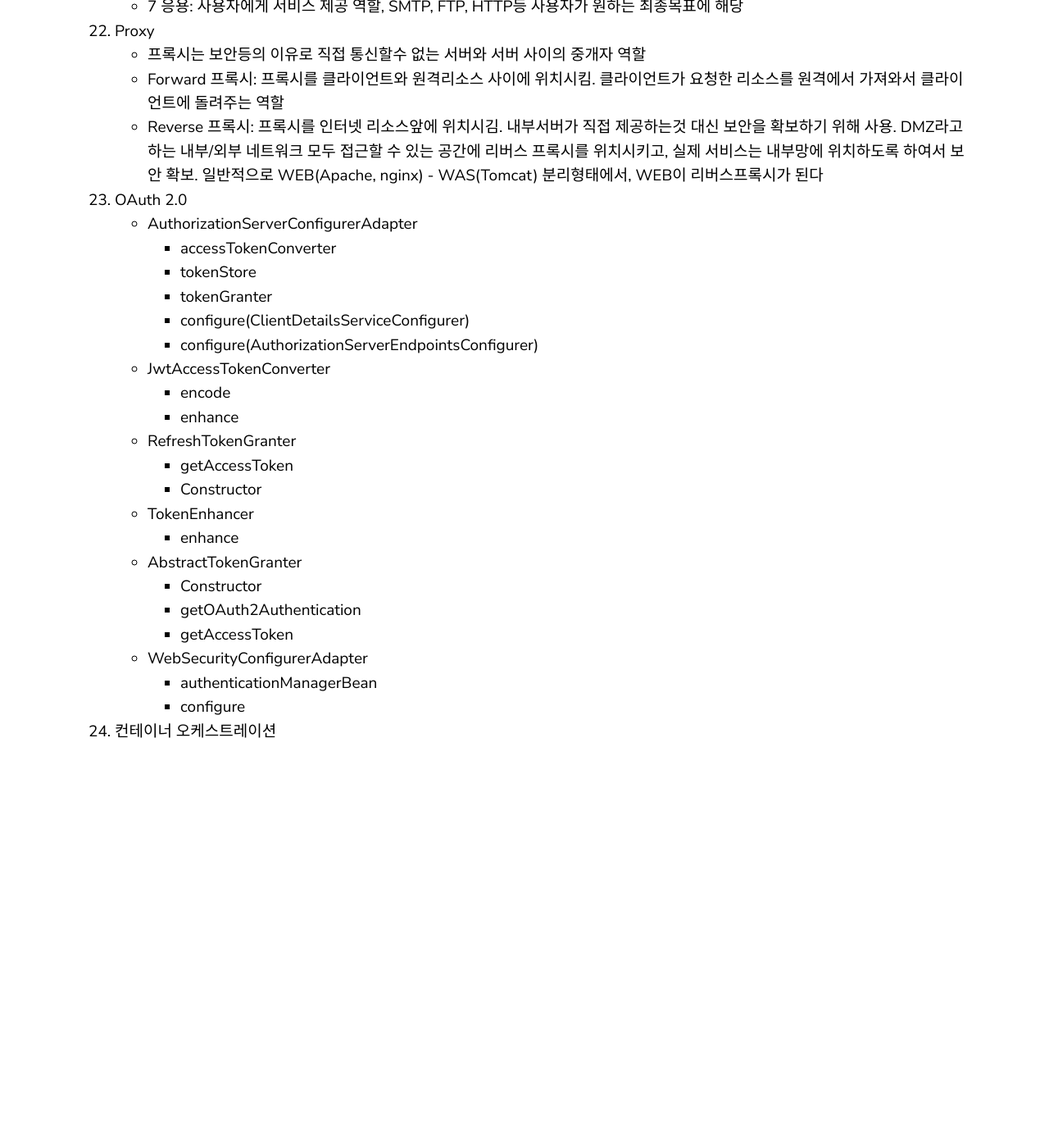
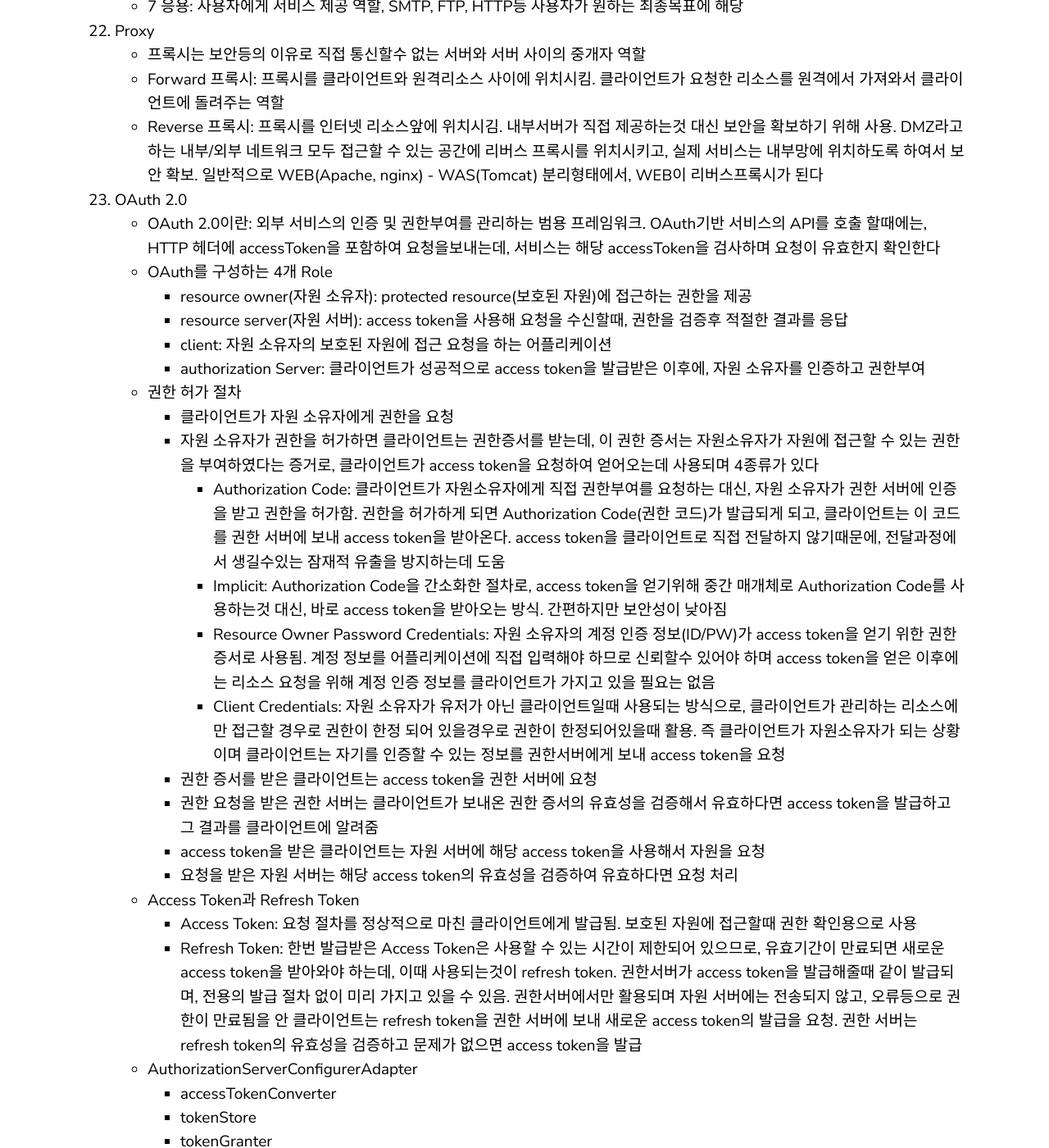
Before and after one commit to yoowonyoung/yoowonyoung.github.io, a Jekyll site: the page built from _posts/2020-08-11-Interview-03.md, in a window 1280 px wide and 1400 px high, scrolled down 18614 px. Shown: the whole window at 82% size. Built offline with Jekyll 4.4.1, drawn with Linux system fonts in a browser that asks for light colours; comment, search, counter and statistics services are not loaded; before the commit the page ends 19546 px from its top, so only the background shows below that.

Commit message:
update interview

```diff
--- a/_posts/2020-08-11-Interview-03.md
+++ b/_posts/2020-08-11-Interview-03.md
@@ -556,6 +556,30 @@ categories: Interview
     - Reverse 프록시: 프록시를 인터넷 리소스앞에 위치시김. 내부서버가 직접 제공하는것 대신 보안을 확보하기 위해 사용. DMZ라고 하는 내부/외부 네트워크 모두 접근할 수 있는 공간에 리버스 프록시를 위치시키고, 실제 서비스는 내부망에 위치하도록 하여서 보안 확보. 일반적으로 WEB(Apache, nginx) - WAS(Tomcat) 분리형태에서, WEB이 리버스프록시가 된다
 
 23. OAuth 2.0
+    - OAuth 2.0이란: 외부 서비스의 인증 및 권한부여를 관리하는 범용 프레임워크. OAuth기반 서비스의 API를 호출 할때에는, HTTP 헤더에 accessToken을 포함하여 요청을보내는데, 서비스는 해당 accessToken을 검사하며 요청이 유효한지 확인한다
+    - OAuth를 구성하는 4개 Role
+        * resource owner(자원 소유자): protected resource(보호된 자원)에 접근하는 권한을 제공
+        * resource server(자원 서버): access token을 사용해 요청을 수신할때, 권한을 검증후 적절한 결과를 응답
+        * client: 자원 소유자의 보호된 자원에 접근 요청을 하는 어플리케이션
+        * authorization Server: 클라이언트가 성공적으로 access token을 발급받은 이후에, 자원 소유자를 인증하고 권한부여
+
+    - 권한 허가 절차
+        * 클라이언트가 자원 소유자에게 권한을 요청
+        * 자원 소유자가 권한을 허가하면 클라이언트는 권한증서를 받는데, 이 권한 증서는 자원소유자가 자원에 접근할 수 있는 권한을 부여하였다는 증거로, 클라이언트가 access token을 요청하여 얻어오는데 사용되며 4종류가 있다
+            + Authorization Code: 클라이언트가 자원소유자에게 직접 권한부여를 요청하는 대신, 자원 소유자가 권한 서버에 인증을 받고 권한을 허가함. 권한을 허가하게 되면 Authorization Code(권한 코드)가 발급되게 되고, 클라이언트는 이 코드를 권한 서버에 보내 access token을 받아온다. access token을 클라이언트로 직접 전달하지 않기때문에, 전달과정에서 생길수있는 잠재적 유출을 방지하는데 도움
+            + Implicit: Authorization Code을 간소화한 절차로, access token을 얻기위해 중간 매개체로 Authorization Code를 사용하는것 대신, 바로 access token을 받아오는 방식. 간편하지만 보안성이 낮아짐
+            + Resource Owner Password Credentials: 자원 소유자의 계정 인증 정보(ID/PW)가 access token을 얻기 위한 권한 증서로 사용됨. 계정 정보를 어플리케이션에 직접 입력해야 하므로 신뢰할수 있어야 하며 access token을 얻은 이후에는 리소스 요청을 위해 계정 인증 정보를 클라이언트가 가지고 있을 필요는 없음
+            + Client Credentials: 자원 소유자가 유저가 아닌 클라이언트일때 사용되는 방식으로, 클라이언트가 관리하는 리소스에만 접근할 경우로 권한이 한정 되어 있을경우로 권한이 한정되어있을때 활용. 즉 클라이언트가 자원소유자가 되는 상황이며 클라이언트는 자기를 인증할 수 있는 정보를 권한서버에게 보내 access token을 요청
+
+        * 권한 증서를 받은 클라이언트는 access token을 권한 서버에 요청
+        * 권한 요청을 받은 권한 서버는 클라이언트가 보내온 권한 증서의 유효성을 검증해서 유효하다면 access token을 발급하고 그 결과를 클라이언트에 알려줌
+        * access token을 받은 클라이언트는 자원 서버에 해당 access token을 사용해서 자원을 요청
+        * 요청을 받은 자원 서버는 해당 access token의 유효성을 검증하여 유효하다면 요청 처리
+
+    - Access Token과 Refresh Token
+        * Access Token: 요청 절차를 정상적으로 마친 클라이언트에게 발급됨. 보호된 자원에 접근할때 권한 확인용으로 사용
+        * Refresh Token: 한번 발급받은 Access Token은 사용할 수 있는 시간이 제한되어 있으므로, 유효기간이 만료되면 새로운 access token을 받아와야 하는데, 이때 사용되는것이 refresh token. 권한서버가 access token을 발급해줄때 같이 발급되며, 전용의 발급 절차 없이 미리 가지고 있을 수 있음. 권한서버에서만 활용되며 자원 서버에는 전송되지 않고, 오류등으로 권한이 만료됨을 안 클라이언트는 refresh token을 권한 서버에 보내 새로운 access token의 발급을 요청. 권한 서버는 refresh token의 유효성을 검증하고 문제가 없으면 access token을 발급
+
     - AuthorizationServerConfigurerAdapter
         * accessTokenConverter
         * tokenStore
```
